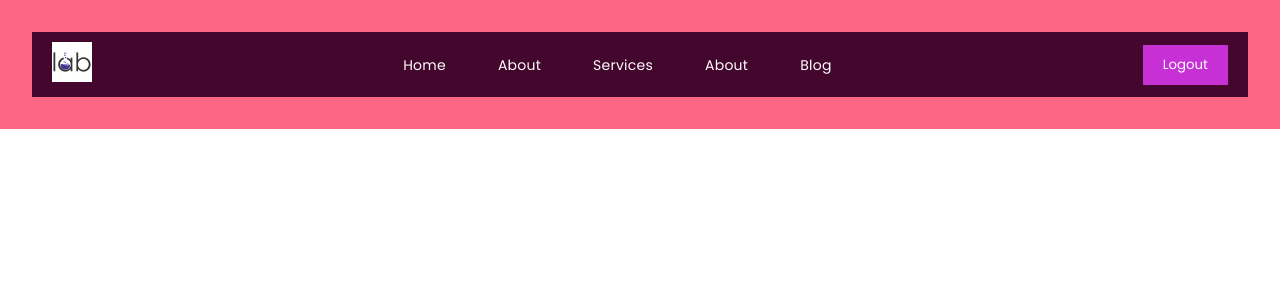
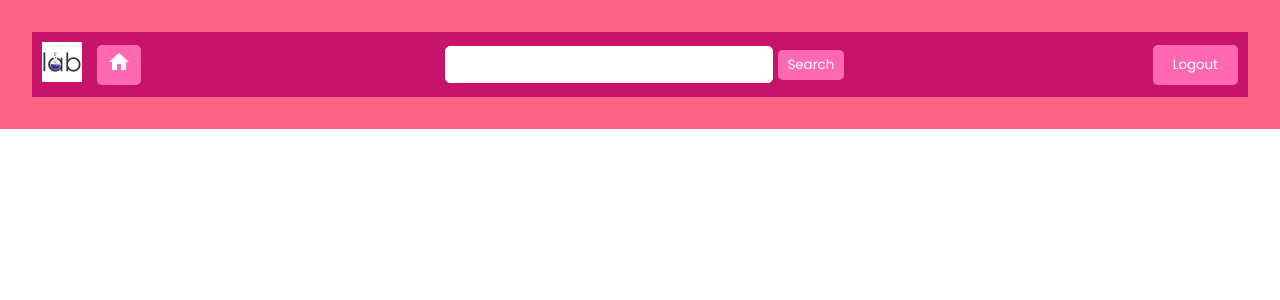
Before and after one commit to fatma2705/Analisi_FE, an Angular app: page /analysis/1/1 in a window 1280 px wide. Shown: the top 300 px of the page. Built offline with nearby package versions, Linux system fonts and the light colour scheme.

Commit message:
modifiche aggiunte

```diff
--- a/src/app/analysis/analysis-home/analysis-home.component.ts
+++ b/src/app/analysis/analysis-home/analysis-home.component.ts
@@ -26,7 +26,7 @@ constructor(private router: Router, private authService: AuthService) { }
   }
 
   onClickButton1() {
-    console.log('Button 1 clicked');
+    console.log('Button visualizza analisi clicked');
      if (this.authService.isLoggedIn()) {
           this.router.navigate(['/analysis/list']);
         }
--- a/src/app/navbar/navbar.component.css
+++ b/src/app/navbar/navbar.component.css
@@ -1,68 +1,63 @@
-/* Stili di base per il navbar */
 .navbar {
   display: flex;
+  align-items: center;
   justify-content: space-between;
-  align-items: center;
-  background-color: #43062c;
-  padding: 10px 20px;
-  font-family: Arial, sans-serif;
+  padding: 10px;
+  background-color: #c40e69ef; /* Colore rosa per la navbar */
+  color: white;
 }
 
-/* Logo del navbar */
+.navbar-left {
+  display: flex;
+  align-items: center;
+}
+
 .navbar-logo img {
   height: 40px;
 }
 
-/* Stili per la lista dei link */
-.navbar-links {
-  list-style: none;
-  display: flex;
-  margin: 0;
-  padding: 0;
+.navbar-button {
+  margin-left: 10px;
 }
 
-.navbar-links li {
-  margin: 0 10px;
-}
-
-/* Stili per i link */
-.navbar-links a {
-  text-decoration: none;
-  color: white;
-  padding: 8px 16px;
-  transition: background-color 0.3s;
-}
-
-.navbar-links a:hover {
-  background-color: #da3ab8;
-  border-radius: 4px;
-}
-
-/* Stili per le azioni del navbar */
-.navbar-actions {
+.navbar-search {
   display: flex;
   align-items: center;
 }
 
+.navbar-search input {
+  padding: 5px;
+  font-size: 16px;
+  border: 1px solid #fff; /* Bordo bianco */
+  border-radius: 5px; /* Angoli arrotondati */
+  color: #333; /* Colore del testo */
+}
+
+.navbar-search button,
+.pink-button {
+  padding: 5px 10px;
+  margin-left: 5px;
+  background-color: #ff69b4; /* Colore rosa per i bottoni */
+  border: none;
+  color: white;
+  cursor: pointer;
+  border-radius: 5px; /* Angoli arrotondati */
+}
+
 .navbar-actions button {
-  background-color: #c730d5;
+  background-color: #ff69b4; /* Colore rosa per il bottone di logout */
+  border: none;
   color: white;
-  border: none;
   padding: 10px 20px;
   cursor: pointer;
-  transition: background-color 0.3s;
+  border-radius: 5px; /* Angoli arrotondati */
 }
 
-.navbar-actions button:hover {
-  background-color: #a42f7d;
+.pink-button:hover {
+  background-color: #ff85c1; /* Colore rosa più chiaro per il hover */
 }
 
-/* Risoluzione dei problemi di nidificazione dell'elemento <a> */
-.navbar-actions button a {
-  color: white;
-  text-decoration: none;
+input::placeholder {
+  color: #fff; /* Colore del placeholder */
+  opacity: 0.7; /* Opacità del placeholder */
 }
-
-.navbar-actions button a:hover {
-  color: white;
-}
--- a/src/app/navbar/navbar.component.html
+++ b/src/app/navbar/navbar.component.html
@@ -1,15 +1,19 @@
 <nav class="navbar">
-  <div class="navbar-logo">
-    <img src="../assets/navbar.png" alt="Analisi" />
+  <div class="navbar-left">
+    <div class="navbar-logo">
+      <img src="../assets/navbar.png" alt="Analisi" />
+    </div>
+    <div class="navbar-button">
+      <button mat-mini-fab routerLink="/analysis/home" aria-label="Example icon button with a home icon" class="pink-button">
+        <mat-icon>home</mat-icon>
+      </button>
+    </div>
   </div>
-  <ul class="navbar-links">
-    <li><a routerLink="/analysis/home">Home</a></li>
-    <li><a routerLink="/about">About</a></li>
-<li><a routerLink="/about">Services</a></li>
-<li><a routerLink="/about">About</a></li>
-    <li><a routerLink="/contact">Blog</a></li>
-  </ul>
+  <div class="navbar-search">
+    <input type="text" [(ngModel)]="searchTerm" placeholder="Search..." />
+    <button (click)="search()" class="pink-button">Search</button>
+  </div>
   <div class="navbar-actions">
-    <button>Logout <a routerLink="/"></a></button>
+    <button (click)="onLogout()" class="pink-button">Logout</button>
   </div>
 </nav>
--- a/src/app/navbar/navbar.component.ts
+++ b/src/app/navbar/navbar.component.ts
@@ -1,5 +1,5 @@
 import { Component } from '@angular/core';
-import { RouterLink } from '@angular/router';
+import { Router, RouterLink } from '@angular/router';
 import { MatIconModule } from '@angular/material/icon';
 import { FormsModule } from '@angular/forms';
 
@@ -11,10 +11,17 @@ import { FormsModule } from '@angular/forms';
   styleUrl: './navbar.component.css'
 })
 export class NavbarComponent {
+searchTerm: any;
+  constructor(private router: Router){}
+
   searchQuery: string = '';
 
   onLogout() {
-    console.log('Logout');
-    // Implementa la logica di logout
+    console.log('Logout button clicked');
+    this.router.navigate(['/home']);
+  }
+
+  search() {
+    console.log('search');
   }
 }
```
